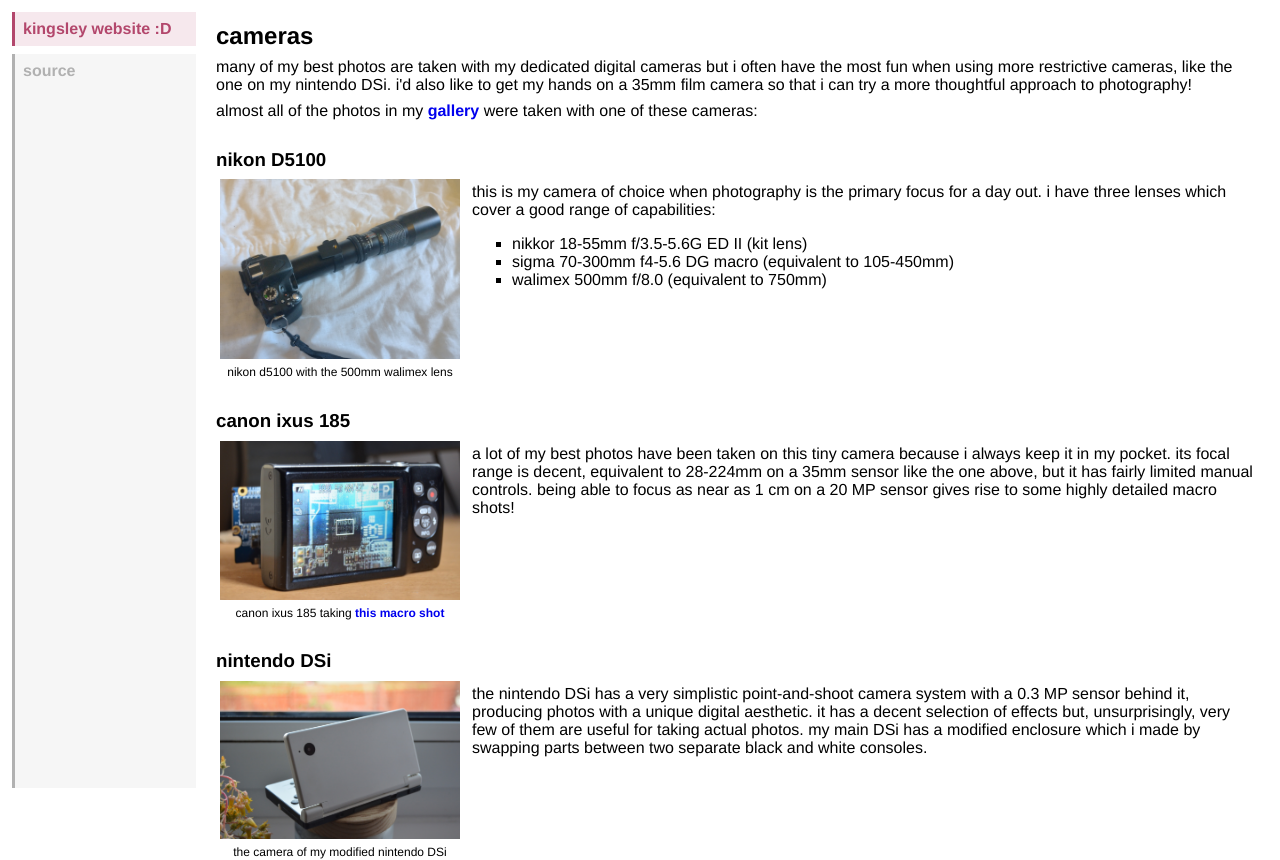
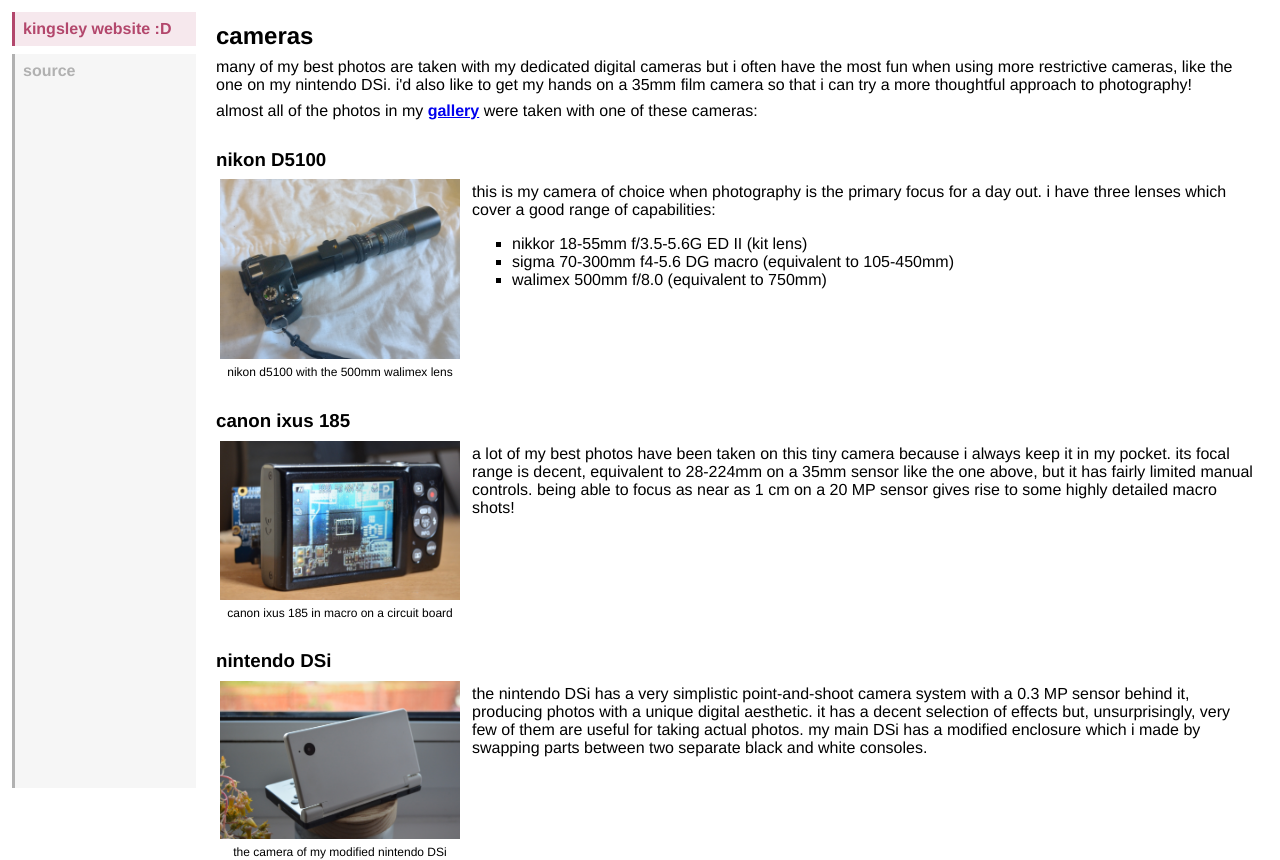
Before and after one commit to skrungly/kingsley-website, a Python web app: template app/templates/photography/cameras.html in a window 1280 px wide. Shown: the top 860 px of the page. Run offline with Jinja, Linux system fonts and the light colour scheme; the template is opened without the code that fills it, so the values that code supplies are empty; style sheets or scripts are compiled from the project's sources.

Commit message:
minor content and style changes in cameras and minecraft pages

```diff
--- a/app/static/style/style.scss
+++ b/app/static/style/style.scss
@@ -13,12 +13,8 @@ html {
 }
 
 a {
-  text-decoration: none;
+  text-decoration: underline;
   font-weight: bold;
-}
-
-a:hover {
-  text-decoration: underline;
 }
 
 p {
@@ -81,7 +77,7 @@ nav {
   padding: 0.5em;
   margin: 0.25em;
 
-  a:hover {
+  a {
     text-decoration: none;
   }
 
--- a/app/templates/photography/cameras.html
+++ b/app/templates/photography/cameras.html
@@ -41,7 +41,7 @@
   <div class="container">
     <figure>
       <img src="{{ url_for('static', filename='assets/ixus185.jpg') }}">
-      <figcaption>canon ixus 185 taking <a href="{{ url_for('static', filename='assets/macro.jpg') }}">this macro shot</a></figcaption>
+      <figcaption>canon ixus 185 in macro on a circuit board</figcaption>
     </figure>
     <div>
       <p>
--- a/app/templates/services/minecraft.html
+++ b/app/templates/services/minecraft.html
@@ -1,6 +1,8 @@
 {% extends "base.html" %}
 
 {% block content %}
-<h2>minecrafts</h2>
-<p>i run minecraft servers sometimes. when i have servers active, you will find live info here!</p>
+<section>
+  <h2>minecrafts</h2>
+  <p>i run minecraft servers sometimes. when i have servers active, you will find live info here!</p>
+</section>
 {% endblock content %}
```
